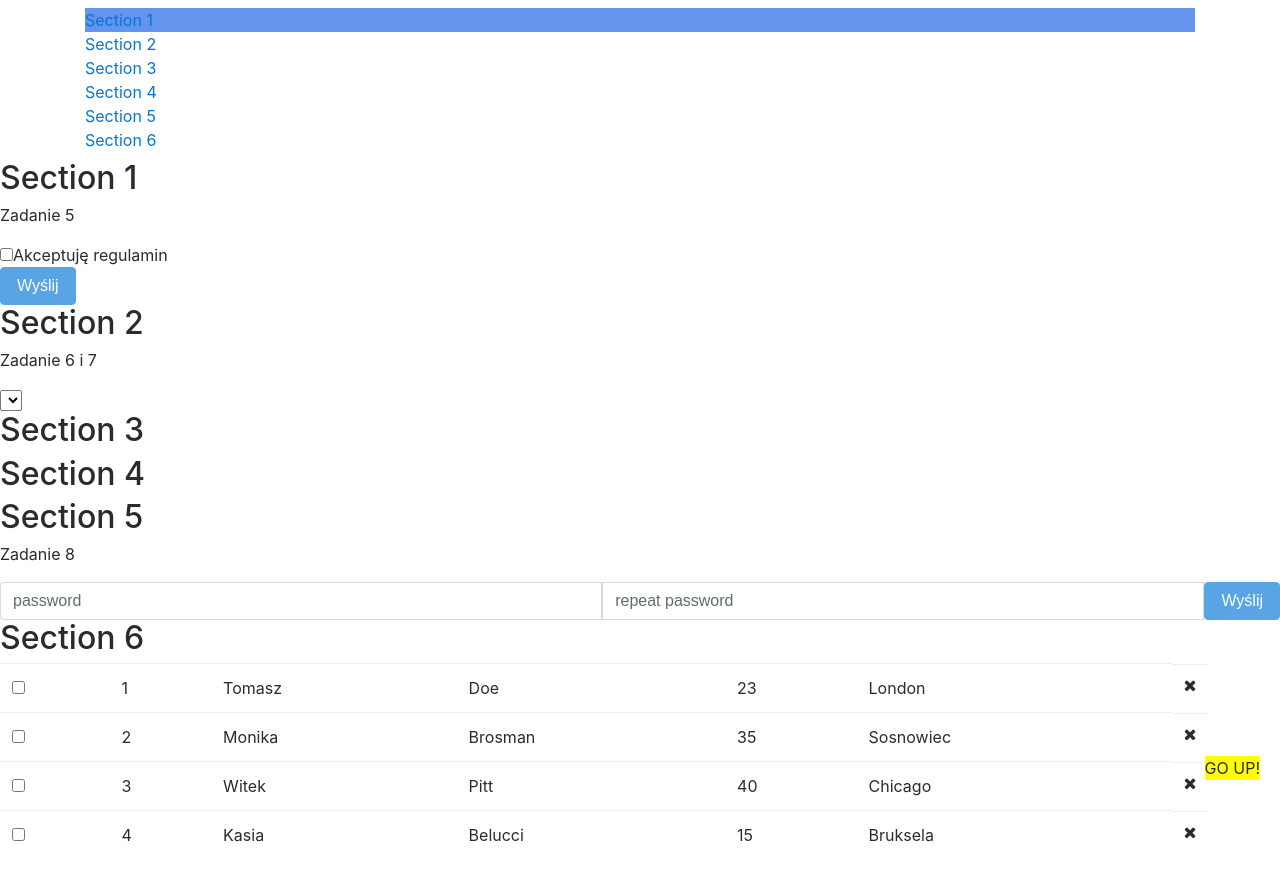
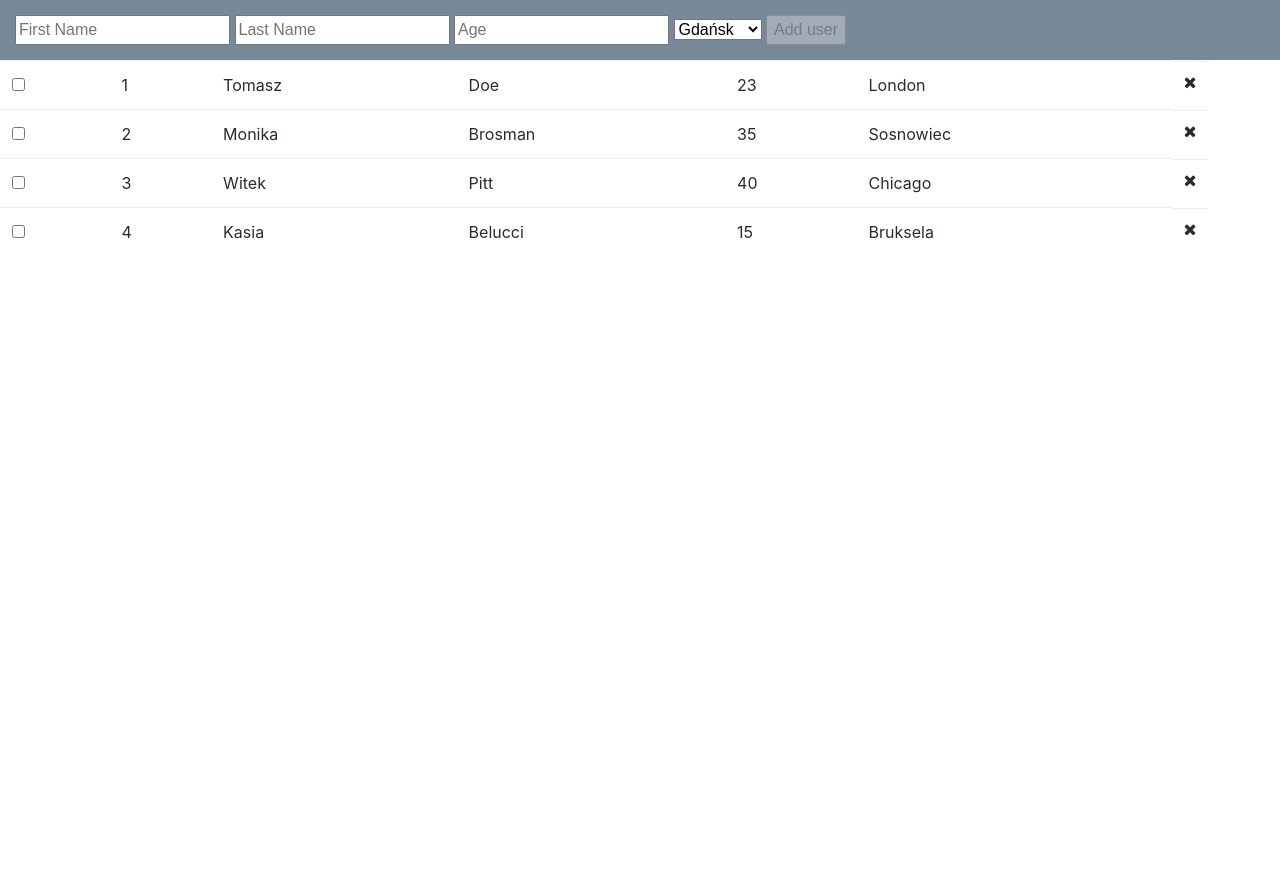
Before and after one commit to Auraya33/iSA_JavaScript_7, a plain HTML site: page jQuery_User_Table/index.html in a window 1280 px wide. Shown: the top 880 px of the page. After the commit the page ends 800 px from the top, so only its background shows below. Drawn offline with nearby package versions, Linux system fonts and the light colour scheme.

Commit message:
prepend form

```diff
--- a/jQuery_User_Table/2_DOM_JQUERY_EVENTS.js
+++ b/jQuery_User_Table/2_DOM_JQUERY_EVENTS.js
@@ -1,4 +1,3 @@
-
 /* TODO:EXTRAS!. ZADANIE DODATKOWE W MIEDZY CZASIE! *Zadanie domowe*
 - stworzyć dynamicznie tabelę <table> i wypełnić ją danymi z tablicy users. (mamy!)
 
@@ -8,13 +7,7 @@ A.
 - Ostatnia komórka powinna zawierać X z klasą remove-icon, który usuwa dany rząd
 - rząd powinien zawierać klasę table-row
 - komórka powinna zawierać klasę table-cell
-- najechanie na rząd ma go podświetlić
-
-B.
-- nad tabela być formularz, który pobiera dane usera i puszuje go do tablicy users i od razu pokazuje na widoku.
-- formularz ma mieć select, z 5 miastami do wyboru (Twoja decyzja), pozostałe wartości pobrane z inputów textowych
-- przycisk do dodania użytkownika ma być odblokowany jeśli wiek age > 18 a firstName ma więcej niż 3 litery
-*/
+- najechanie na rząd ma go podświetlić */
 
 const users = [
     {firstName: 'Tomasz', lastName: 'Doe', age: 23, city: 'London', id: 1},
@@ -78,3 +71,25 @@ function removeHighlightClass() {
 
 $tableRow.on('mouseenter', addHiglightClass);
 $tableRow.on('mouseleave', removeHighlightClass);
+
+// B.
+// - nad tabela być formularz, który pobiera dane usera i puszuje go do tablicy users i od razu pokazuje na widoku.
+// - formularz ma mieć select, z 5 miastami do wyboru (Twoja decyzja), pozostałe wartości pobrane z inputów textowych
+// - przycisk do dodania użytkownika ma być odblokowany jeśli wiek age > 18 a firstName ma więcej niż 3 litery
+
+
+const $userForm = $(`<form>
+                    <input type="text" placeholder="First Name" name="firstName">
+                    <input type="text" placeholder="Last Name" name="lastName">
+                    <input type="text" placeholder="Age" name="userAge">
+                    <select name="city">
+                        <option value="Gdansk">Gdańsk</option>
+                        <option value="Krakow">Kraków</option>
+                        <option value="Tokyo">Tokyo</option>
+                        <option value="Miami">Miami</option>
+                        <option value="Hamburg">Hamburg</option>
+                    </select>
+                    <button type="submit" disabled>Add user</button>
+                    </form>`);
+
+$userForm.prependTo('body');
--- a/jQuery_User_Table/index.html
+++ b/jQuery_User_Table/index.html
@@ -2,13 +2,15 @@
 <html lang="en">
 <head>
     <meta charset="UTF-8">
-    <title>jQuery - day two</title>
-    <link rel="stylesheet" href="https://cdnjs.cloudflare.com/ajax/libs/twitter-bootstrap/4.0.0-beta.3/css/bootstrap.min.css">
+    <title>jQuery - User table</title>
+    <link rel="stylesheet"
+          href="https://cdnjs.cloudflare.com/ajax/libs/twitter-bootstrap/4.0.0-beta.3/css/bootstrap.min.css">
     <link rel="stylesheet" href="https://maxcdn.bootstrapcdn.com/font-awesome/4.7.0/css/font-awesome.min.css">
     <style>
         .active {
             background: cornflowerblue;
         }
+
         #scroll-top-btn {
             background: yellow;
             position: fixed;
@@ -16,61 +18,18 @@
             right: 20px;
         }
 
-        .highlight{
+        .highlight {
             background-color: hotpink;
+        }
+
+        form{
+            padding: 15px;
+            background-color: lightslategray;
         }
     </style>
 </head>
-<body style="height: 3000px;">
+<body>
 
-<nav class="navbar navbar-default navbar-fixed-top">
-    <div class="container">
-        <ul class="nav navbar-nav">
-            <li class="active"><a href="#section-1">Section 1</a></li>
-            <li><a href="#section-2">Section 2</a></li>
-            <li><a href="#section-3">Section 3</a></li>
-            <li><a href="#section-4">Section 4</a></li>
-            <li><a href="#section-5">Section 5</a></li>
-            <li><a href="#section-6">Section 6</a></li>
-        </ul>
-    </div>
-</nav>
-
-<main>
-    <section id="section-1">
-        <h2>Section 1</h2>
-        <p>Zadanie 5</p>
-        <input id="terms-cbx" name="terms-cbx" type="checkbox"/>Akceptuję regulamin<br>
-        <button id="send-btn" class="btn btn-primary" disabled type="submit">Wyślij</button>
-    </section>
-    <section id="section-2">
-        <h2>Section 2</h2>
-        <p> Zadanie 6 i 7</p>
-        <select id="cars"></select>
-    </section>
-    <section id="section-3">
-        <h2>Section 3</h2>
-    </section>
-    <section id="section-4">
-        <h2>Section 4</h2>
-    </section>
-    <section id="section-5">
-        <h2>Section 5</h2>
-        <p> Zadanie 8</p>
-        <div class="input-group">
-            <input id="pass-input" type="text" class="form-control" placeholder="password">
-            <input id="repeat-pass-input" type="text" class="form-control" placeholder="repeat password">
-            <button id="submit-btn" class="btn btn-primary" disabled type="submit">Wyślij</button>
-        </div>
-    </section>
-    <section id="section-6">
-        <h2>Section 6</h2>
-    </section>
-</main>
-
-<span id="scroll-top-btn">
-    <span>GO UP!</span>
-</span>
 
 <script src="https://cdnjs.cloudflare.com/ajax/libs/jquery/3.2.1/jquery.min.js"></script>
 <script src="2_DOM_JQUERY_EVENTS.js"></script>
```
